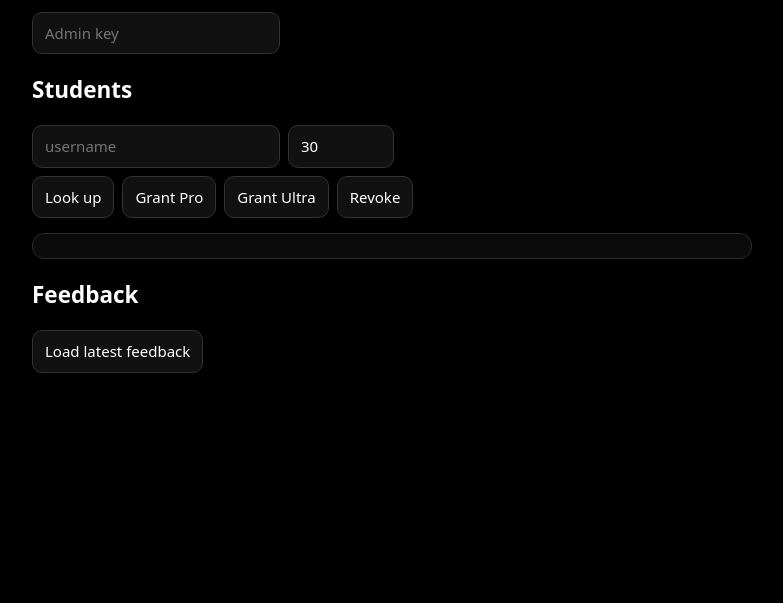
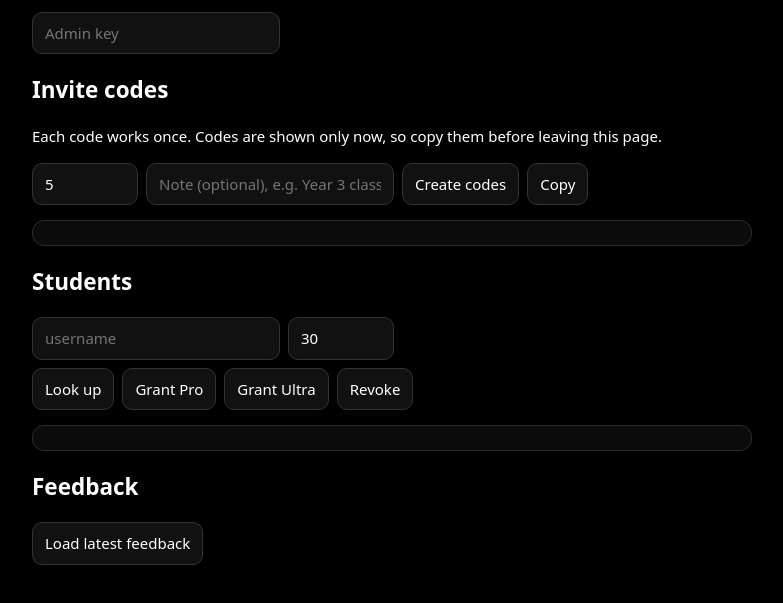
Before and after one commit to odephodiniigbagiri-design/SURG-AI, a website: page admin/index.html in a window 1280 px wide. Shown: the part 127-730 px from the top of the page, without its empty margins (248-1031 px from the left). Drawn offline with Linux system fonts and the light colour scheme.

Commit message:
Add invite codes section to admin page

```diff
--- a/admin/index.html
+++ b/admin/index.html
@@ -2,6 +2,9 @@
 <style>body{font:15px/1.5 system-ui;background:#000;color:#fff;max-width:720px;margin:0 auto;padding:16px}input,button{font:inherit;padding:9px 12px;border-radius:10px;border:1px solid #333;background:#111;color:#fff}button{cursor:pointer}.row{display:flex;gap:8px;flex-wrap:wrap;margin:8px 0}pre{background:#0b0b0b;border:1px solid #2b2b2b;border-radius:12px;padding:12px;white-space:pre-wrap;overflow-wrap:anywhere}.fb{border-top:1px solid #2b2b2b;padding:10px 0}.fb small{color:#b4b4b4}</style></head><body>
 <h1>Surg admin</h1><p>The key is kept in this page only and is never stored.</p>
 <div class="row"><input id="k" type="password" placeholder="Admin key"></div>
+<h2>Invite codes</h2><p>Each code works once. Codes are shown only now, so copy them before leaving this page.</p>
+<div class="row"><input id="n" type="number" value="5" min="1" max="50" style="width:80px" aria-label="how many"><input id="nt" placeholder="Note (optional), e.g. Year 3 class"><button id="mk">Create codes</button><button id="cp">Copy</button></div>
+<pre id="cd"></pre>
 <h2>Students</h2><div class="row"><input id="u" placeholder="username"><input id="d" type="number" value="30" style="width:80px" aria-label="days"></div>
 <div class="row"><button data-a="lookup">Look up</button><button data-a="grant" data-p="pro">Grant Pro</button><button data-a="grant" data-p="ultra">Grant Ultra</button><button data-a="revoke">Revoke</button></div>
 <pre id="o"></pre>
@@ -10,6 +13,8 @@
 const $=id=>document.getElementById(id);
 async function call(body){const r=await fetch('/api/admin',{method:'POST',headers:{'Content-Type':'application/json','x-admin-key':$('k').value},body:JSON.stringify(body)});return r.json();}
 document.querySelectorAll('button[data-a]').forEach(b=>b.onclick=async()=>{$('o').textContent='…';const j=await call({action:b.dataset.a,plan:b.dataset.p,username:$('u').value,days:+$('d').value});$('o').textContent=JSON.stringify(j,null,2);});
+$('mk').onclick=async()=>{$('cd').textContent='…';const j=await call({action:'newcodes',count:+$('n').value,note:$('nt').value});$('cd').textContent=j.codes?j.codes.join('\n'):(j.error||'Failed');};
+$('cp').onclick=()=>{navigator.clipboard.writeText($('cd').textContent);};
 $('f').onclick=async()=>{const j=await call({action:'feedback',limit:200}),l=$('fl');l.textContent='';if(j.error){l.textContent=j.error;return;}
  const h=document.createElement('p');h.textContent='👍 '+j.up+'   👎 '+j.down+' (latest '+j.items.length+')';l.append(h);
  j.items.forEach(x=>{const d=document.createElement('div');d.className='fb';const s=document.createElement('small');s.textContent=(x.v==='down'?'👎 ':'👍 ')+(x.why?x.why+' · ':'')+x.mode+' · '+new Date(x.t).toLocaleString();const q=document.createElement('div');q.textContent='Q: '+x.q;const a=document.createElement('div');a.textContent='A: '+x.a;d.append(s,q,a);l.append(d);});};
```
